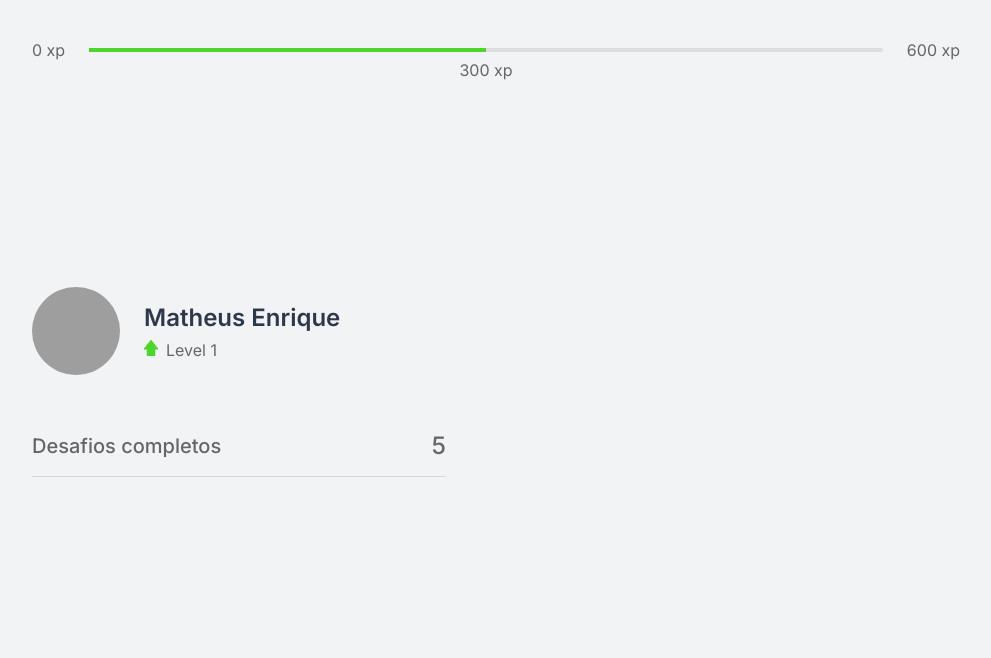
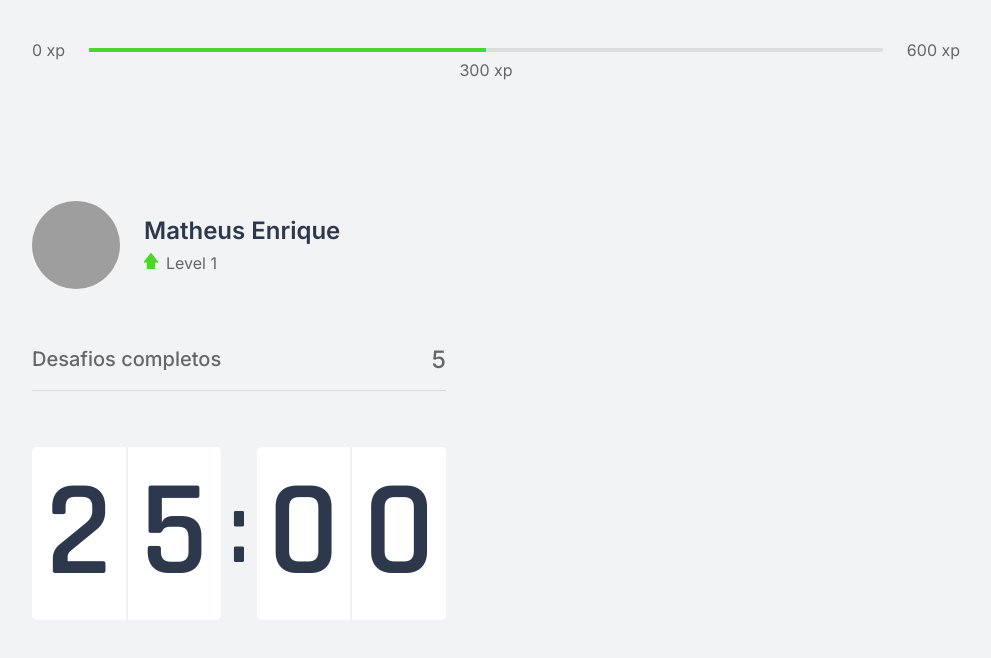
Before and after one commit to stylishcode/moveit-react-nextjs, a Next.js app: page / in a window 1280 px wide. Shown: the top 658 px of the page, without its empty margins (144-1135 px from the left). Built offline with nearby package versions, Linux system fonts and the light colour scheme; grey boxes are pictures that could not be loaded.

Commit message:
Countdown and Favicon

```diff
--- /dev/null
+++ b/src/components/Countdown.tsx
@@ -0,0 +1,19 @@
+import styles from "../styles/components/Countdown.module.css";
+
+export function Countdown() {
+  return (
+    <div className={styles.countdownContainer}>
+      <div>
+        <span>2</span>
+        <span>5</span>
+      </div>
+
+      <span>:</span>
+      <div>
+
+        <span>0</span>
+        <span>0</span>
+      </div>
+    </div>
+  );
+}
--- a/src/pages/_document.tsx
+++ b/src/pages/_document.tsx
@@ -9,6 +9,7 @@ export default class MyDocument extends Document {
     return(
       <Html>
         <Head>
+          <link rel="shortcut icon" href="favicon.png" type="image/png"/>
           <link rel="preconnect" href="https://fonts.gstatic.com" />
           <link href="https://fonts.googleapis.com/css2?family=Inter:wght@400;500;600&family=Rajdhani:wght@600&display=swap" rel="stylesheet" />
         </Head>
--- a/src/pages/index.tsx
+++ b/src/pages/index.tsx
@@ -1,18 +1,26 @@
 import { CompletedChallenges } from "../components/CompletedChallenges";
+import { Countdown } from "../components/Countdown";
 import { ExperienceBar } from "../components/ExperienceBar";
 import { Profile }  from "../components/Profile";
+
+import Head from "next/head";
 
 import styles from "../styles/pages/Home.module.css";
 
 export default function Home() {
   return (
     <div className={styles.container}>
+      <Head>
+        <title>Início | move.it</title>
+      </Head>
+
       <ExperienceBar />
 
       <section>
         <div>
           <Profile />
           <CompletedChallenges />
+          <Countdown />
         </div>
 
         <div>
--- /dev/null
+++ b/src/styles/components/Countdown.module.css
@@ -0,0 +1,41 @@
+.countdownContainer {
+  display: flex;
+  align-items: center;
+  font-family: 'Rajdhani';
+  font-weight: 600;
+  color: var(--title);
+}
+
+.countdownContainer > div {
+  flex: 1;
+
+  display: flex;
+  align-items: center;
+  justify-content: space-evenly;
+
+  background-color: var(--white);
+  box-shadow: rgba(0, 0, 0, 0.5);
+  border-radius: 5px;
+  font-size: 8.5rem;
+  text-align: center;
+}
+
+/*Spans dentro das divs que estão em .countdownContainer*/
+.countdownContainer > div span {
+  flex: 1;
+}
+
+.countdownContainer > div span:first-child{
+  border-right: 1px solid #f0f1f3;
+}
+
+.countdownContainer > div span:last-child{
+  border-left: 1px solid #f0f1f3;
+}
+
+/*pega o span que está dentro de .countdownContainer
+e não o span das divs que estão dentro de countdownContainer*/
+.countdownContainer > span {
+  font-size: 6.25rem;
+  margin: 0 0.5rem;
+}
```
